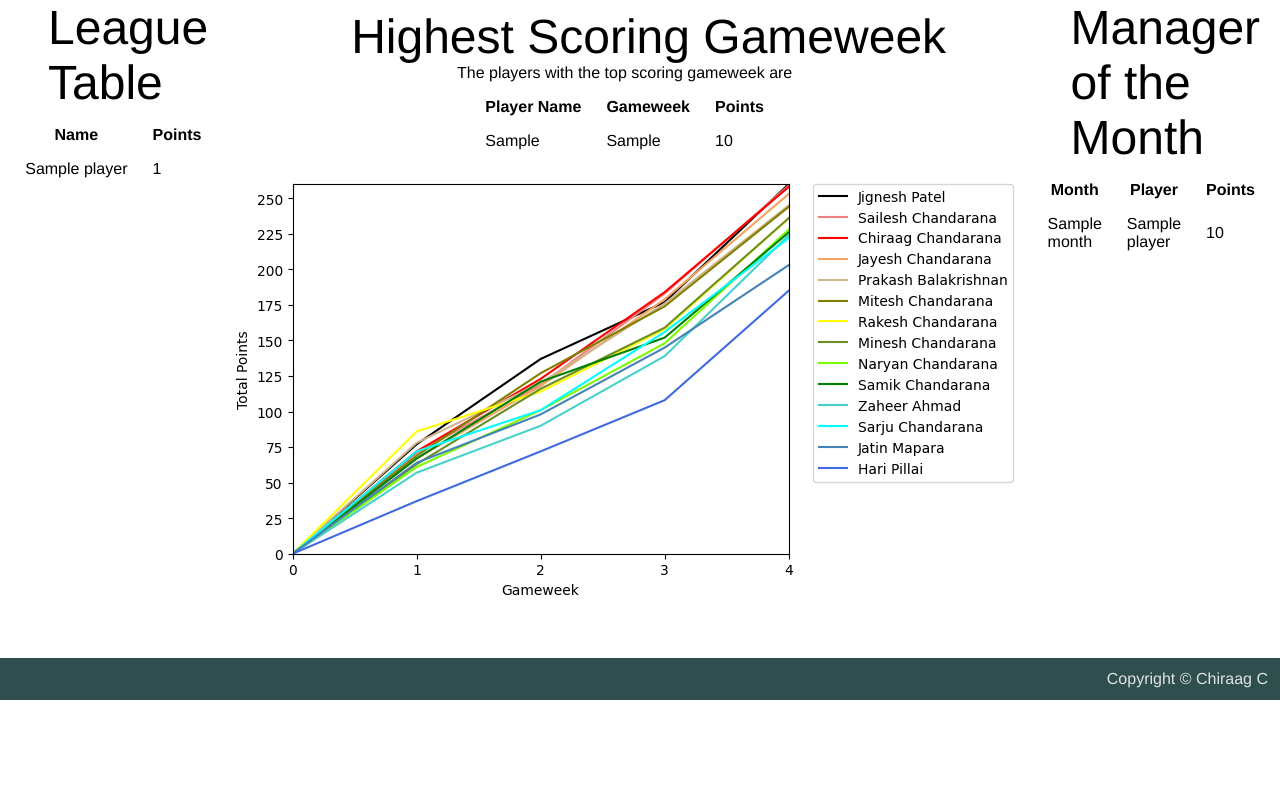
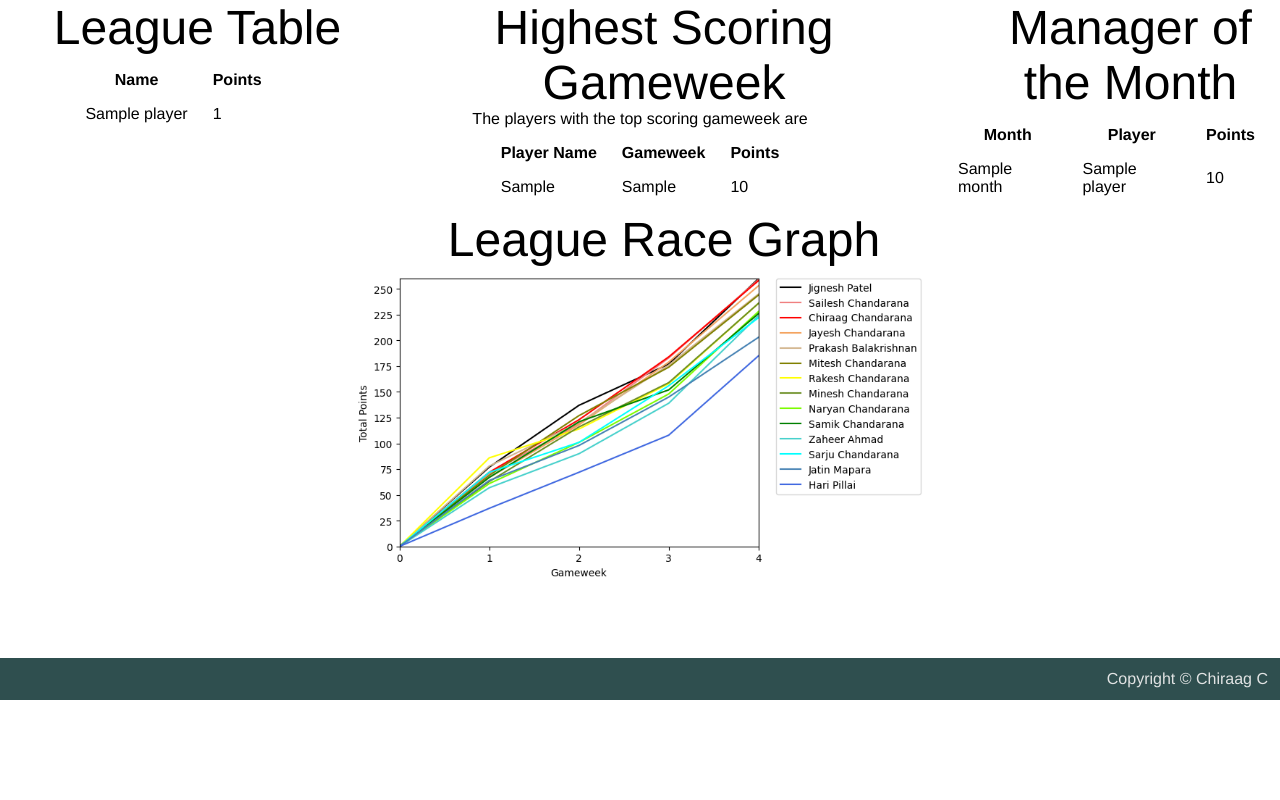
Before and after one commit to Chigzzer/FPL-mini-league, a Flask app: template templates/index.html in a window 1280 px wide. Shown: the part 100-900 px from the top of the page. Before the commit the page ends 800 px from the top, so only its background shows below. Run offline with Flask 3, Linux system fonts and the light colour scheme; the template is opened without the code that fills it: most values are stand-ins (such as "Sample title", 1, 10 or a date in 2020).

Commit message:
Updated layout

```diff
--- a/app.py
+++ b/app.py
@@ -22,8 +22,6 @@ def index():
     plt.xlabel('Gameweek')
     plt.ylabel('Total Points')
     for player in data.players_dic:
-        print(col_index)
-        print(col[col_index])
         if col_index >= len(col):
             col_index = 0
         points = player['running_points']
--- a/static/styles.css
+++ b/static/styles.css
@@ -24,6 +24,7 @@ body{
     font-size: 48px;
     align-self: center;
     margin-left: 48px;
+    text-align: center;
 }
 
 .links{
@@ -113,3 +114,10 @@ body{
 #league-race{
     grid-area: 2 / 2 / 3 / 3;
 }
+
+
+.league-graph{
+    width: 45vw;
+    height: auto;
+    margin: 5px;
+}
--- a/templates/index.html
+++ b/templates/index.html
@@ -46,7 +46,8 @@
 
 
     <div id="league-race">
-        <div class="graph-race"><img src="../static/plot.png" alt="plot"></div>
+        <div class="title">League Race Graph</div>
+        <div class="graph-race"><img class="league-graph" src="../static/plot.png" alt="plot"></div>
     </div>
 
 
```
